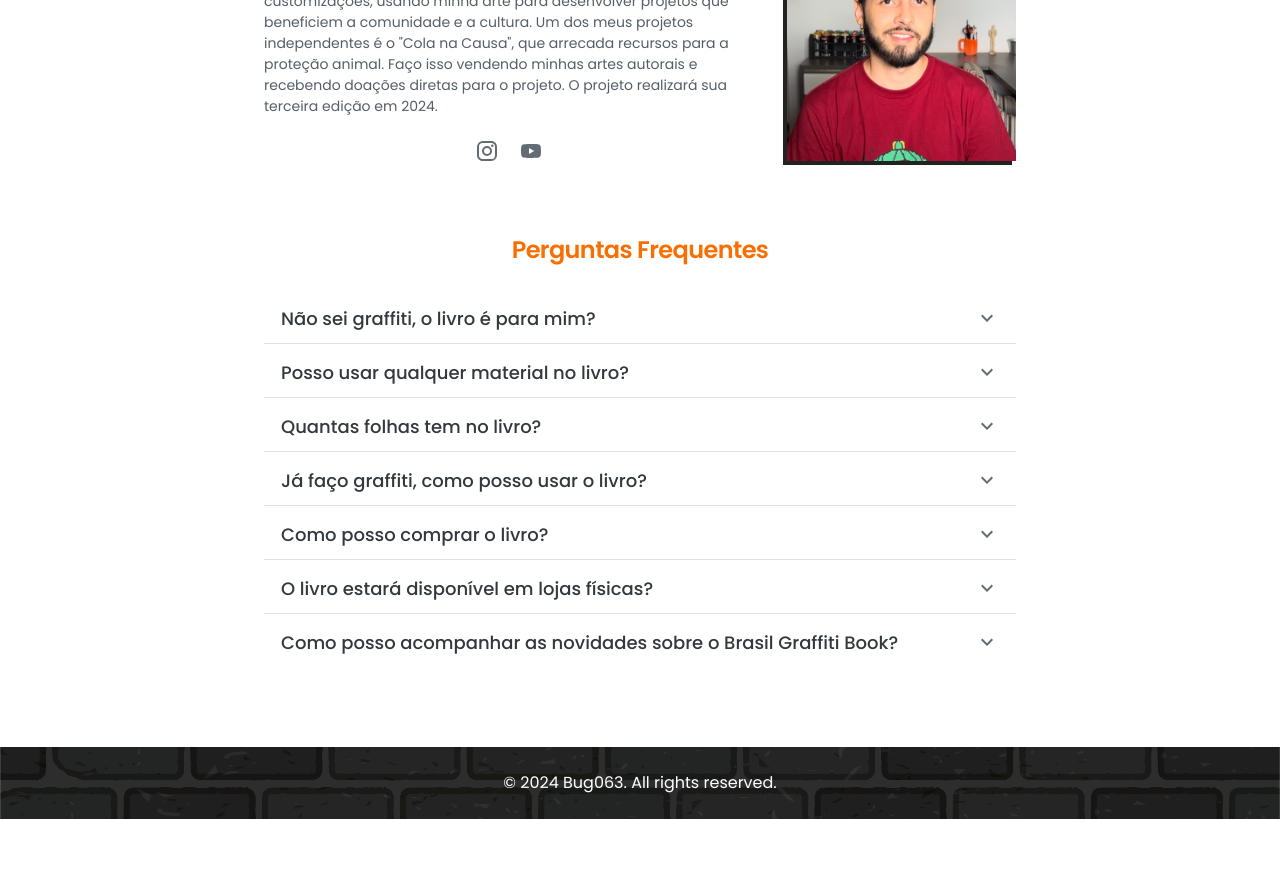
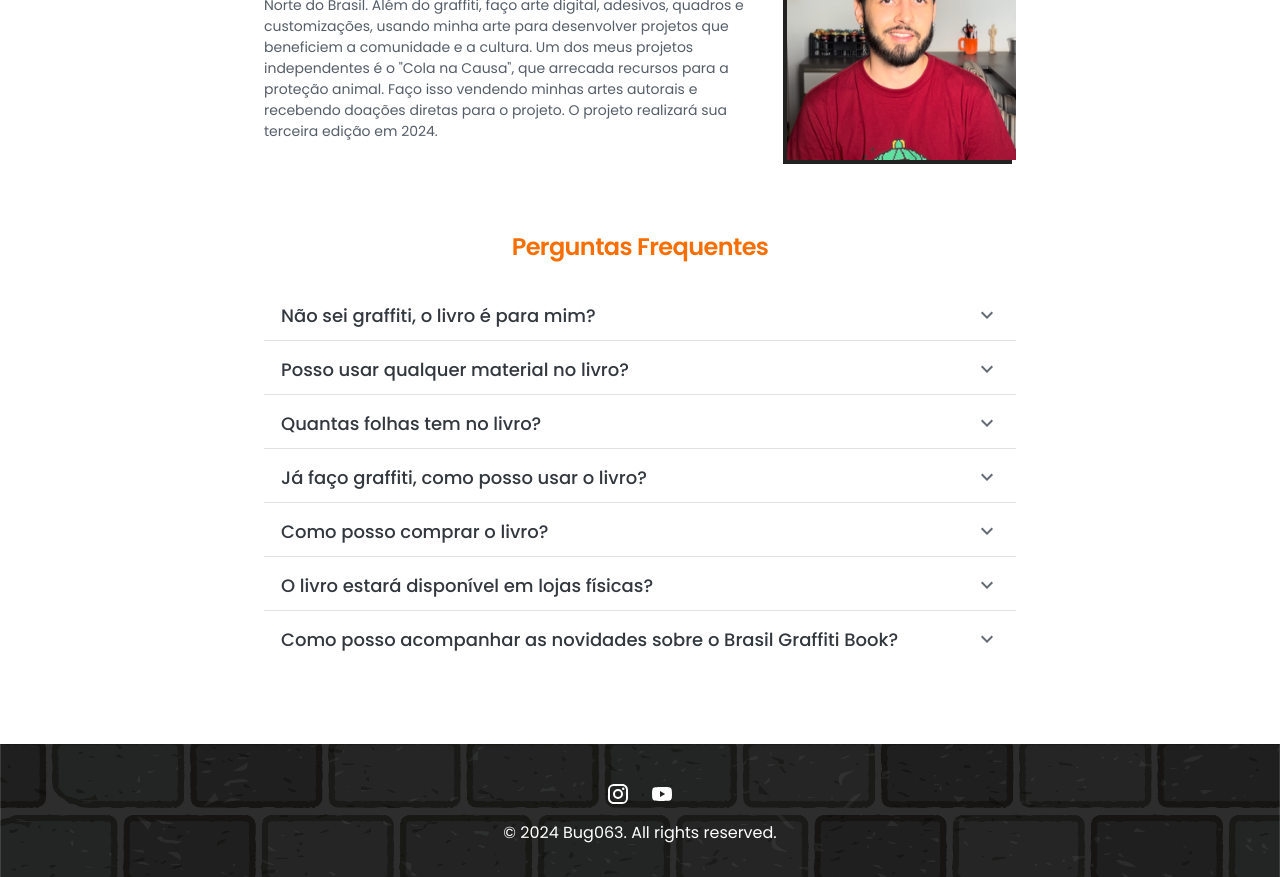
Before and after one commit to jricardocarreira/lp-brasil-graffiti-book, a Next.js app: page / in a window 1280 px wide. Shown: the part 2540-3417 px from the top of the page. Before the commit the page ends 3359 px from the top, so only its background shows below. Built offline with nearby package versions, Linux system fonts and the light colour scheme; no server answers; a web font is replaced by a local one.

Commit message:
feat: change location links social

```diff
--- a/src/components/AboutMe.tsx
+++ b/src/components/AboutMe.tsx
@@ -1,16 +1,11 @@
-import InstagramIcon from '@mui/icons-material/Instagram'; // Importando o ícone do Instagram
-import YouTubeIcon from '@mui/icons-material/YouTube'; // Importando o ícone do YouTube
 import {
   Box,
   Container,
   Grid,
-  IconButton,
-  Stack,
   Typography,
   TypographySystem
 } from "@mui/joy";
 import { SxProps } from "@mui/joy/styles/types";
-import Link from "next/link";
 
 interface TextProps {
   level: keyof TypographySystem;
@@ -51,24 +46,6 @@ export const AboutMe = () => {
             Sou grafiteiro há 13 anos, natural de Palmas, Tocantins, na Região Norte do Brasil. Além do graffiti, faço arte digital, adesivos, quadros e customizações, usando minha arte para desenvolver projetos que beneficiem a comunidade e a cultura.
             Um dos meus projetos independentes é o "Cola na Causa", que arrecada recursos para a proteção animal. Faço isso vendendo minhas artes autorais e recebendo doações diretas para o projeto. O projeto realizará sua terceira edição em 2024.
           </Typography>
-          <Stack direction="row" alignItems="center" justifyContent={"center"} spacing={1} sx={{ mt: 2 }}>
-            <Link
-              href="https://www.instagram.com/bug063"
-              target="_blank"
-            >
-              <IconButton size="md">
-                <InstagramIcon />
-              </IconButton>
-            </Link>
-            <Link
-              href="https://www.youtube.com/@bug063"
-              target="_blank"
-            >
-              <IconButton size="md">
-                <YouTubeIcon />
-              </IconButton>
-            </Link>
-          </Stack>
         </Grid>
         <Grid xs={12} sm={4}>
           <Box sx={{ mt: [10, 0], mb: [-1, 0], mx: [10, 0] }}>
--- a/src/components/Footer.tsx
+++ b/src/components/Footer.tsx
@@ -1,4 +1,7 @@
-import { Container, Typography } from "@mui/joy";
+import InstagramIcon from '@mui/icons-material/Instagram';
+import YouTubeIcon from '@mui/icons-material/YouTube';
+import { Container, IconButton, Stack, Typography } from "@mui/joy";
+import Link from "next/link";
 import React from "react";
 
 export const Footer = () => {
@@ -6,7 +9,7 @@ export const Footer = () => {
     <Container
       sx={{
         mt: [4, 10],
-          py: 3,
+        py: 4,
         backgroundImage: "url('/bg-brick.webp')",
         backgroundSize: "cover",
         backgroundPosition: "center",
@@ -16,7 +19,25 @@ export const Footer = () => {
       disableGutters={true}
       maxWidth={false}
     >
-      <Typography textAlign="center" sx={{color: "white"}}>
+      <Stack direction="row" alignItems="center" justifyContent={"center"} spacing={1} sx={{ mb: 1 }}>
+        <Link
+          href="https://www.instagram.com/bug063"
+          target="_blank"
+        >
+          <IconButton size="md" sx={{ "&:hover svg": { color: "gray" } }}>
+            <InstagramIcon sx={{color: "white"}}/>
+          </IconButton>
+        </Link>
+        <Link
+          href="https://www.youtube.com/@bug063"
+          target="_blank"
+        >
+          <IconButton size="md" sx={{ "&:hover svg": { color: "gray" } }}>
+            <YouTubeIcon sx={{color: "white"}} />
+          </IconButton>
+        </Link>
+      </Stack>
+      <Typography textAlign="center" sx={{ color: "white" }}>
         © 2024 Bug063. All rights reserved.
       </Typography>
     </Container>
--- a/src/components/FormSubmit.tsx
+++ b/src/components/FormSubmit.tsx
@@ -59,7 +59,7 @@ export const FormSubmit = ({ plansRef }: Props) => {
               sx={{ color: 'primary.500' }}>
               Brasil Graffiti Book
             </Box> {' '}
-            por RS93!
+            por R$93!
 
           </Typography>
           <Typography
```
Lines whose indentation alone changed are shown as unchanged.
